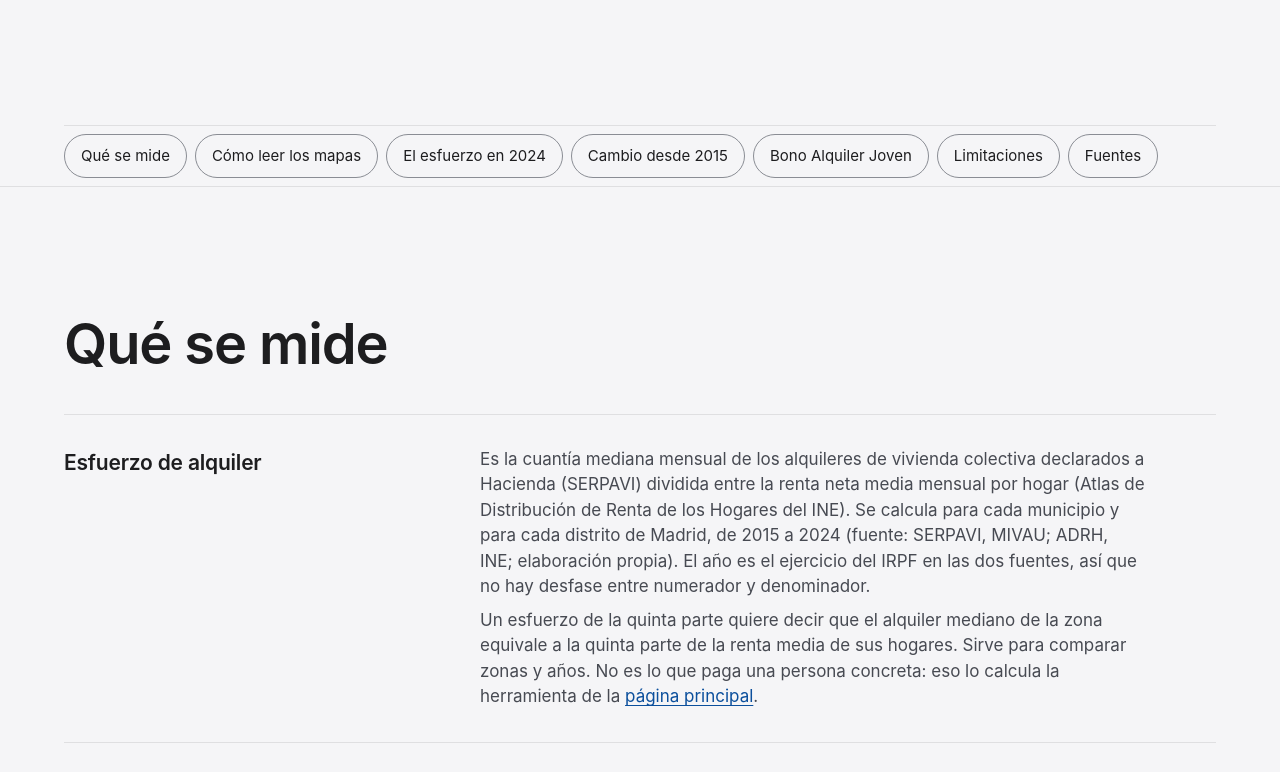
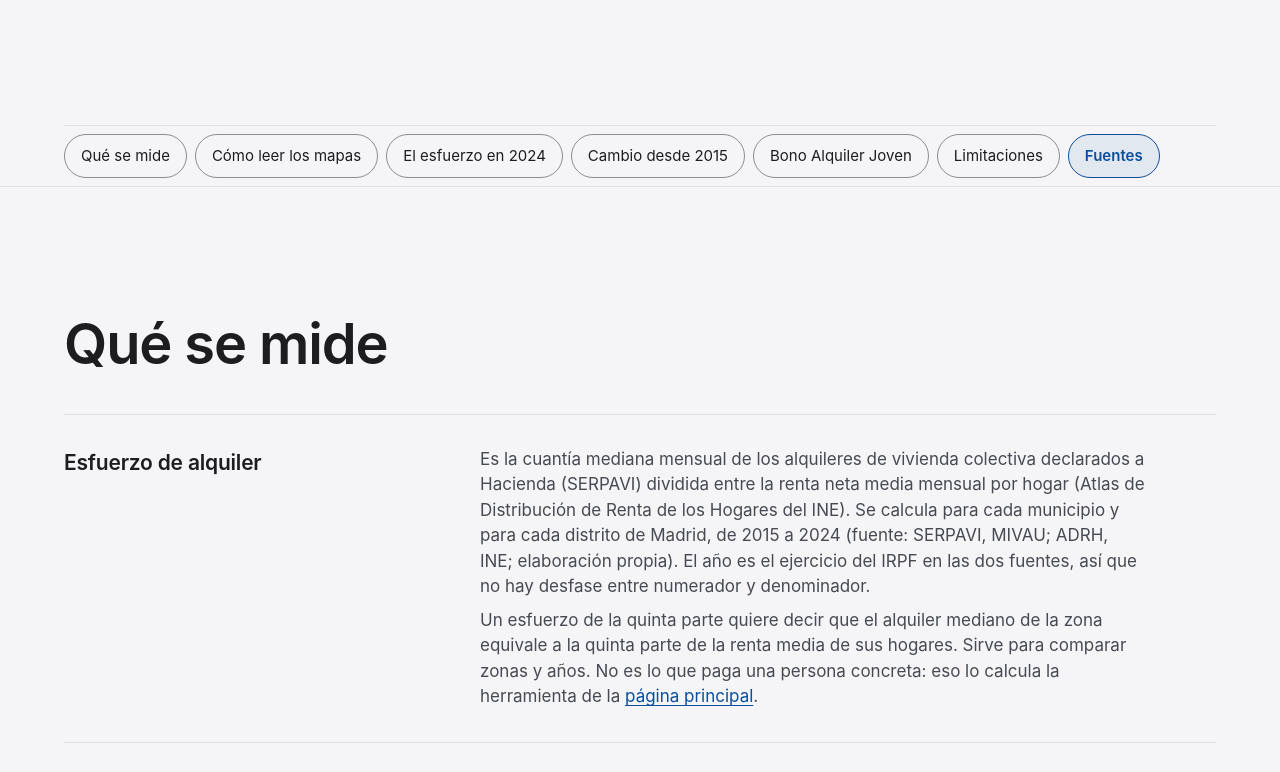
Before and after one commit to Kuantoapp/kuantoapp.github.io, a website: page app/informe.html in a window 1280 px wide. Shown: the part 785-1557 px from the top of the page. Drawn offline with Linux system fonts and the light colour scheme.

Commit message:
feat(app): el índice resalta la sección activa y las imágenes caben en pantalla (#417)
app/indice.js marca con aria-current la sección que se está leyendo y trae su
entrada a la vista en el índice desplazable; sin JS el índice sigue igual. La
metodología admite script-src 'self'. Las figuras se limitan al alto visible
bajo la barra y el índice, con su pie.

Co-Authored-By: Claude Opus 5.5 <noreply@anthropic.com>

```diff
--- a/app/estilo.css
+++ b/app/estilo.css
@@ -250,7 +250,8 @@ a { color: var(--acento); text-underline-offset: 2px; }
 .dato-texto p:not(.destacado) { color: var(--texto-2); }
 .dato-texto > a { display: inline-flex; align-items: center; min-height: 44px; }
 .dato-imagen { margin: 0; padding: 16px; background: var(--superficie); border: 1px solid var(--linea); border-radius: var(--r-3); }
-.dato-imagen img { display: block; width: 100%; max-height: 640px; height: auto; object-fit: contain; border-radius: 4px; }
+/* La imagen entera en la zona visible: bajo la barra y el índice, con aire para el relleno y el pie (#417). */
+.dato-imagen img { display: block; width: auto; max-width: 100%; height: auto; max-height: calc(100dvh - var(--alto-nav) - var(--alto-indice) - 136px); margin-inline: auto; object-fit: contain; border-radius: 4px; }
 .dato-imagen figcaption { margin-top: 12px; color: var(--texto-3); font-size: 14px; }
 
 /* Así sale la cifra: la fórmula en la tarjeta de firma (blanca, radio de 16 px y línea fina). */
@@ -308,6 +309,7 @@ a { color: var(--acento); text-underline-offset: 2px; }
 }
 .indice a { display: inline-flex; align-items: center; min-height: 44px; padding: 0 16px; border: 1px solid var(--linea-control); border-radius: 999px; color: var(--texto); font-size: 15px; text-decoration: none; white-space: nowrap; transition: border-color 0.15s var(--curva); }
 .pagina .indice a:hover { border-color: var(--acento); color: var(--acento); }
+.pagina .indice a[aria-current="true"] { border-color: var(--acento); background: var(--acento-suave); color: var(--acento); font-weight: 600; }
 .pagina section[id] { scroll-margin-top: calc(var(--alto-nav) + var(--alto-indice)); }
 .pasos { display: grid; grid-template-columns: repeat(4, minmax(0, 1fr)); gap: 32px; margin: 48px 0 0; padding: 0; list-style: none; counter-reset: paso; }
 .pasos li { position: relative; padding-top: 56px; counter-increment: paso; }
@@ -393,6 +395,5 @@ a { color: var(--acento); text-underline-offset: 2px; }
 .capas .destacado { margin-top: 24px; }
 .informe blockquote { margin: 16px 0 24px; padding: clamp(24px, 4vw, 40px); background: var(--superficie); border: 1px solid var(--linea); border-radius: var(--r-3); box-shadow: var(--sombra); font-size: clamp(19px, 2.4vw, 24px); line-height: 1.4; letter-spacing: -0.01em; }
 .figura-ancha { margin: 32px 0 0; }
-.figura-ancha img { max-height: none; }
 .lista-fuentes { margin: 32px 0 0; padding-left: 20px; color: var(--texto-2); font-size: 16px; }
 .lista-fuentes li { margin: 12px 0; overflow-wrap: anywhere; }
--- /dev/null
+++ b/app/indice.js
@@ -0,0 +1,39 @@
+// Resalta en el índice fijo la sección que estás leyendo (#417). Sin JS el índice sigue funcionando, sin resaltado.
+
+/**
+ * Posición de la sección activa: la última cuyo borde superior ya pasó bajo el índice (`linea`), o la última de
+ * todas al llegar al final de la página (una sección corta al final nunca sube hasta la línea). -1 antes de la primera.
+ */
+export function seccionActiva(arribas, linea, alFinal) {
+  if (alFinal) return arribas.length - 1;
+  return arribas.findLastIndex((arriba) => arriba <= linea);
+}
+
+if (typeof document !== "undefined") {
+  const indice = document.querySelector(".indice");
+  const lista = indice.querySelector("ul");
+  const enlaces = [...indice.querySelectorAll("a")];
+  const secciones = enlaces.map((a) => document.getElementById(a.hash.slice(1)));
+  const suave = matchMedia("(prefers-reduced-motion: no-preference)").matches ? "smooth" : "auto";
+  let actual = null;
+  let pendiente = false;
+  const marcar = () => {
+    pendiente = false;
+    const alFinal = innerHeight + scrollY >= document.documentElement.scrollHeight - 2;
+    // La línea es donde acaba el índice ya pegado (barra + índice), no donde está ahora: arriba aún no se ha pegado.
+    const linea = parseFloat(getComputedStyle(indice).top) + indice.offsetHeight + 1;
+    const activa = seccionActiva(secciones.map((s) => s.getBoundingClientRect().top), linea, alFinal);
+    if (activa === actual) return;
+    actual = activa;
+    enlaces.forEach((a, i) => (i === activa ? a.setAttribute("aria-current", "true") : a.removeAttribute("aria-current")));
+    // En pantalla estrecha el índice se desplaza en horizontal: la entrada activa se trae a la vista.
+    if (activa >= 0) lista.scrollTo({ left: enlaces[activa].offsetLeft - lista.offsetLeft - 16, behavior: suave });
+  };
+  const pedir = () => {
+    if (!pendiente) requestAnimationFrame(marcar);
+    pendiente = true;
+  };
+  addEventListener("scroll", pedir, { passive: true });
+  addEventListener("resize", pedir);
+  marcar();
+}
--- a/app/informe.html
+++ b/app/informe.html
@@ -4,7 +4,7 @@
   <meta charset="utf-8">
   <meta name="viewport" content="width=device-width, initial-scale=1">
   <meta name="referrer" content="no-referrer">
-  <meta http-equiv="Content-Security-Policy" content="default-src 'none'; img-src 'self' data:; style-src 'self'; base-uri 'none'; form-action 'none'">
+  <meta http-equiv="Content-Security-Policy" content="default-src 'none'; img-src 'self' data:; style-src 'self'; script-src 'self'; base-uri 'none'; form-action 'none'">
   <title>Kuanto · Metodología</title>
   <link rel="icon" href="data:,">
   <link rel="stylesheet" href="estilo.css">
@@ -180,5 +180,6 @@
       <a href="index.html?herramienta" class="boton-principal">Calcular lo que te sobra</a>
     </section>
   </main>
+  <script type="module" src="indice.js"></script>
 </body>
 </html>
```
Also changed, not shown: app/indice.test.js (added, +17 -0 lines), app/saber-mas.html (+2 -1 lines).
